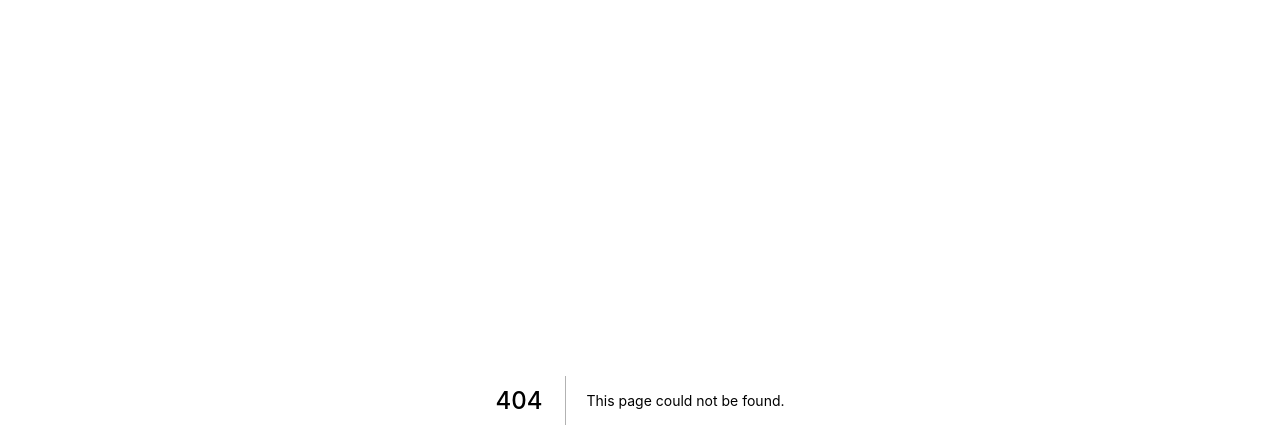
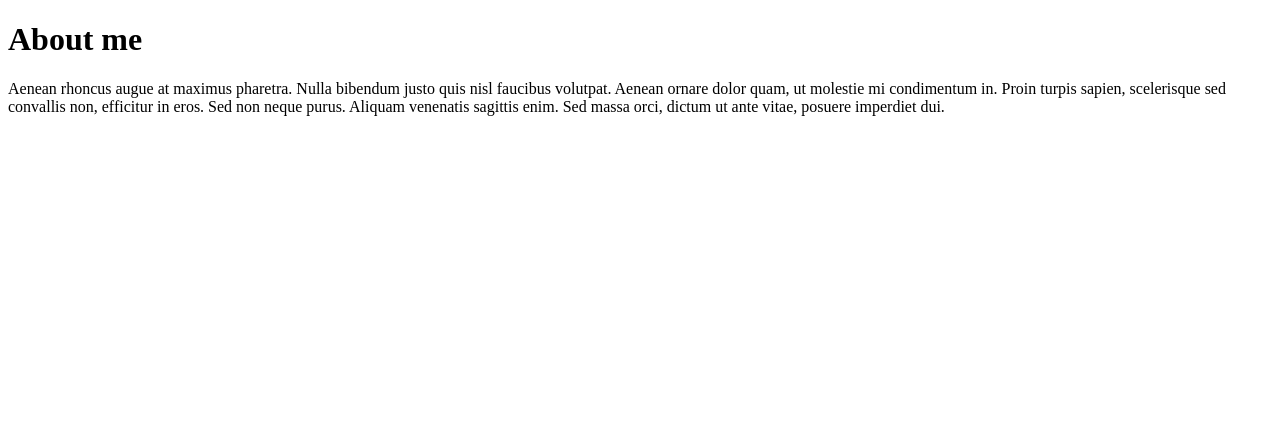
Before and after one commit to fand/react-hands-on, a Next.js app: page /about in a window 1280 px wide. Before the commit this address had no page. Shown: the top 448 px of the page. Built offline with nearby package versions, Linux system fonts and the light colour scheme.

Commit message:
Add about page

```diff
--- /dev/null
+++ b/pages/about.js
@@ -0,0 +1,11 @@
+import React from 'react'
+
+export default () => (
+  <div>
+    <h1>About me</h1>
+
+    <p>
+      Aenean rhoncus augue at maximus pharetra. Nulla bibendum justo quis nisl faucibus volutpat. Aenean ornare dolor quam, ut molestie mi condimentum in. Proin turpis sapien, scelerisque sed convallis non, efficitur in eros. Sed non neque purus. Aliquam venenatis sagittis enim. Sed massa orci, dictum ut ante vitae, posuere imperdiet dui.
+    </p>
+  </div>
+);
```
